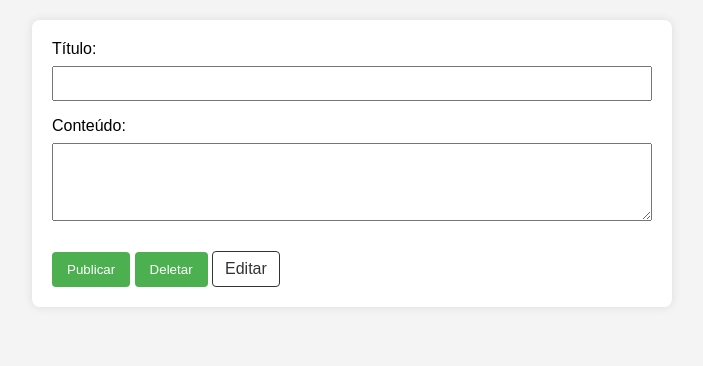
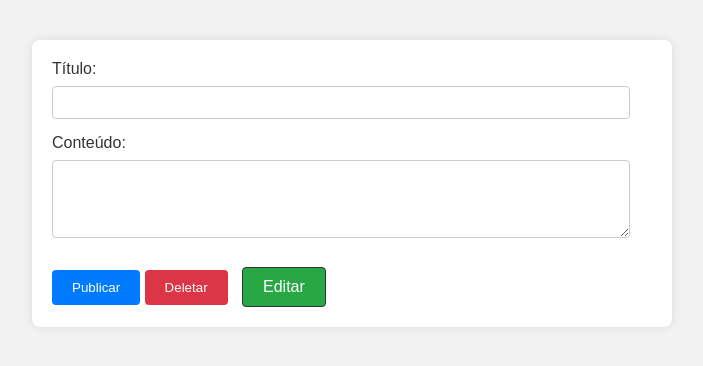
Before and after one commit to EliasAraujoDev/BlogPost, a Flask app: template templates/editePost.html in a window 1280 px wide. Shown: the top 366 px of the page, without its empty margins (288-991 px from the left). Run offline with Flask 3, Linux system fonts and the light colour scheme; the template is opened without the code that fills it, so the values that code supplies are empty.

Commit message:
Update editePost.html

```diff
--- a/templates/editePost.html
+++ b/templates/editePost.html
@@ -18,7 +18,89 @@
     </script>
 </head>
 <body>
+      <style>
 
+body {
+    font-family: Arial, sans-serif;
+    background-color: #f2f2f2;
+    margin: 0;
+    padding: 20px;
+}
+
+
+form {
+    max-width: 600px;
+    margin: 20px auto;
+    padding: 20px;
+    background-color: #fff;
+    border-radius: 8px;
+    box-shadow: 0 0 10px rgba(0, 0, 0, 0.1);
+}
+
+
+label {
+    display: block;
+    margin-bottom: 8px;
+    color: #333;
+}
+
+
+input[type="text"],
+textarea {
+    width: calc(100% - 22px);
+    padding: 8px;
+    margin-bottom: 15px;
+    border: 1px solid #ccc;
+    border-radius: 4px;
+}
+
+
+button[type="submit"] {
+    padding: 10px 20px;
+    background-color: #007bff;
+    color: #fff;
+    border: none;
+    border-radius: 4px;
+    cursor: pointer;
+    transition: background-color 0.3s ease;
+}
+
+button[type="submit"]:hover {
+    background-color: #0056b3;
+}
+
+
+button[type="button"] {
+    padding: 10px 20px;
+    background-color: #dc3545;
+    color: #fff;
+    border: none;
+    border-radius: 4px;
+    cursor: pointer;
+    transition: background-color 0.3s ease;
+    margin-right: 10px;
+}
+
+button[type="button"]:hover {
+    background-color: #c82333;
+}
+
+
+a {
+    display: inline-block;
+    padding: 10px 20px;
+    background-color: #28a745;
+    color: #fff;
+    text-decoration: none;
+    border-radius: 4px;
+    transition: background-color 0.3s ease;
+}
+
+a:hover {
+    background-color: #218838;
+}
+
+    </style>
     <form name="postForm" method="POST" action="{{ url_for('new_post') }}" onsubmit="return validarFormulario()">
         <label for="title">Título:</label>
         <input type="text" name="title" required>
```
